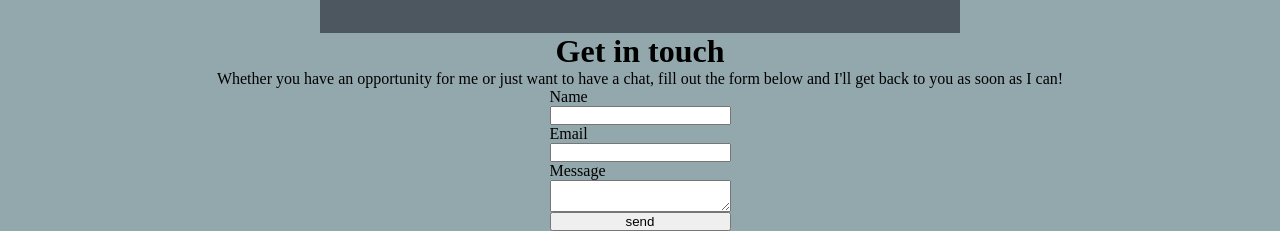
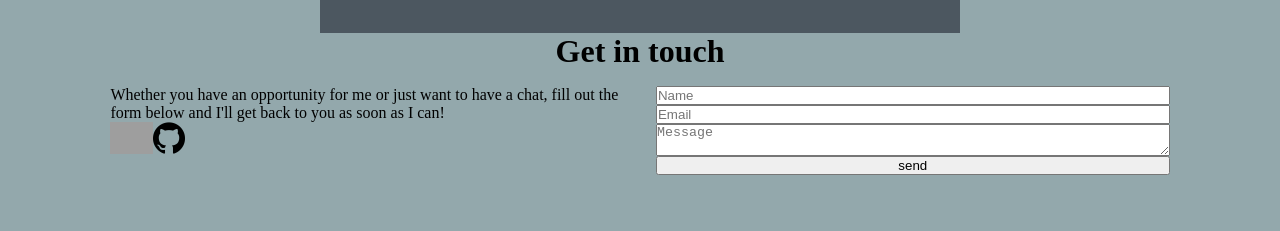
Before and after one commit to xandramiyo/Portfolio, a React (Create React App) app: page / in a window 1280 px wide. Shown: the part 2625-2856 px from the top of the page. After the commit the page ends 2816 px from the top, so only its background shows below. Built offline with nearby package versions, Linux system fonts and the light colour scheme; grey boxes are pictures that could not be loaded.

Commit message:
mild styling to contact section

```diff
--- a/src/components/Contact/Contact.css
+++ b/src/components/Contact/Contact.css
@@ -0,0 +1,5 @@
+.left-contact,
+.right-contact {
+	width: 50%;
+	padding: 1rem;
+}
--- a/src/components/Contact/Contact.jsx
+++ b/src/components/Contact/Contact.jsx
@@ -1,19 +1,30 @@
 import './Contact.css'
+import linkedin from '../../images/linkedin.png'
+import github from '../../images/github.png'
 
 export default function Contact() {
 	return (
 		<section id="contact" className="flex col center">
 			<h3>Get in touch</h3>
-			<p>Whether you have an opportunity for me or just want to have a chat, fill out the form below and I'll get back to you as soon as I can!</p>
-			<form className="flex col">
-				<label>Name</label>
-				<input></input>
-				<label>Email</label>
-				<input></input>
-				<label>Message</label>
-				<textarea></textarea>
-				<button>send</button>
-			</form>
+			<div className="flex">
+				<div className="left-contact">
+					<p>Whether you have an opportunity for me or just want to have a chat, fill out the form below and I'll get back to you as soon as I can!</p>
+					<div className="contact-links">
+						<a href="">
+							<img src={linkedin} className="project-link"/>
+						</a>
+						<a href="">
+							<img src={github} className="project-link"/>
+						</a>
+					</div>
+				</div>
+				<form className="flex col right-contact">
+					<input placeholder="Name"></input>
+					<input placeholder="Email"></input>
+					<textarea placeholder="Message"></textarea>
+					<button>send</button>
+				</form>
+			</div>
 		</section>
 	)
 }
```
